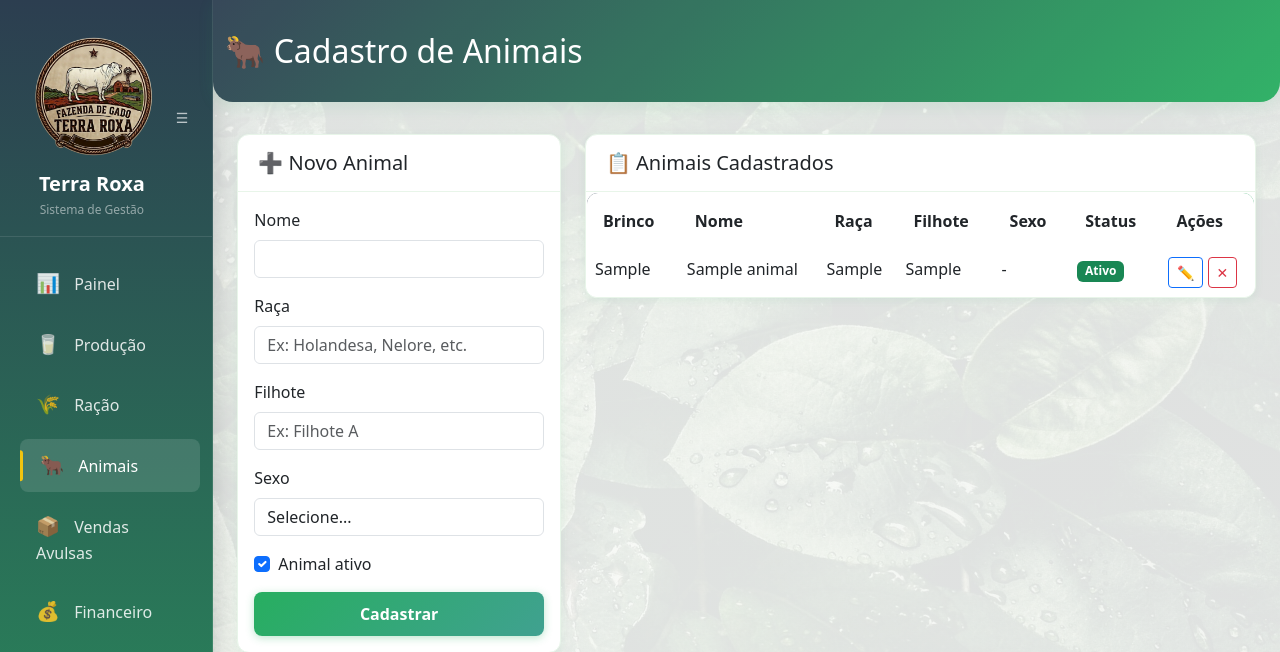
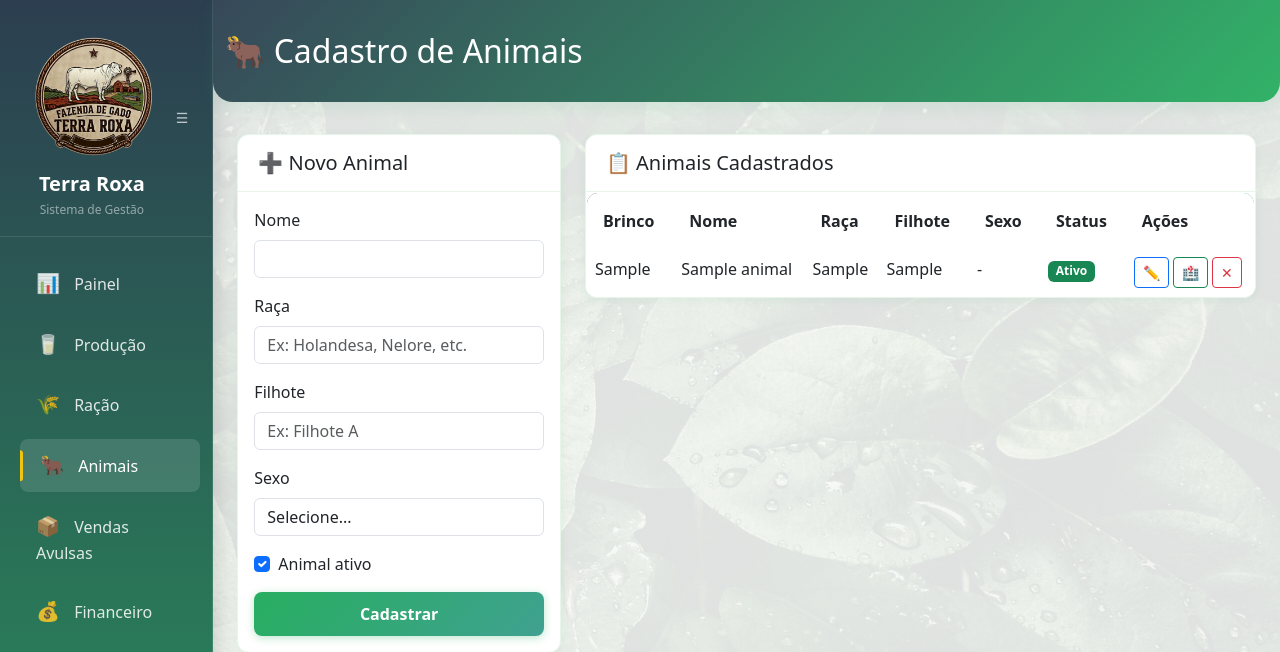
Before and after one commit to jonathasGodinho/gadoleitero2, a Flask app: page /animais in a window 1280 px wide. Shown: the top 652 px of the page. Run offline with Flask 3, Linux system fonts and the light colour scheme; a user stored in the database is signed in; tables that the repository leaves empty hold one stand-in row (values such as "Sample post").

Commit message:
feat: adiciona link Saude na lista de animais

```diff
--- a/templates/animais.html
+++ b/templates/animais.html
@@ -85,6 +85,7 @@
                                 </td>
                                 <td>
                                     <button class="btn btn-sm btn-outline-primary" data-bs-toggle="modal" data-bs-target="#editModal{{ animal.id }}">✏️</button>
+                                    <a href="/animais/saude/{{ animal.id }}" class="btn btn-sm btn-outline-success" title="Saúde">🏥</a>
                                     <a href="/animais/excluir/{{ animal.id }}" class="btn btn-sm btn-outline-danger" onclick="return confirm('Excluir animal?')">✕</a>
                                 </td>
                             </tr>
```
